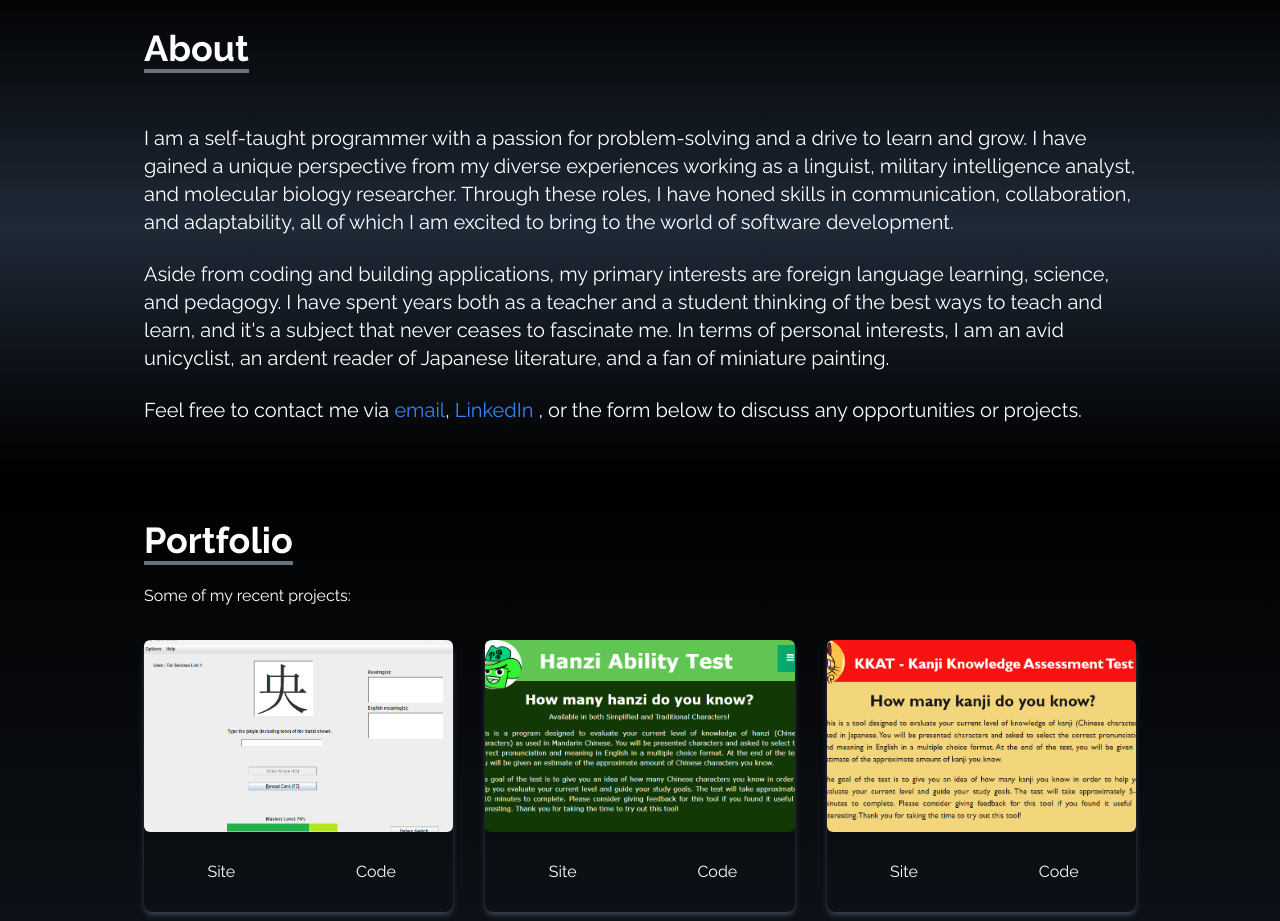
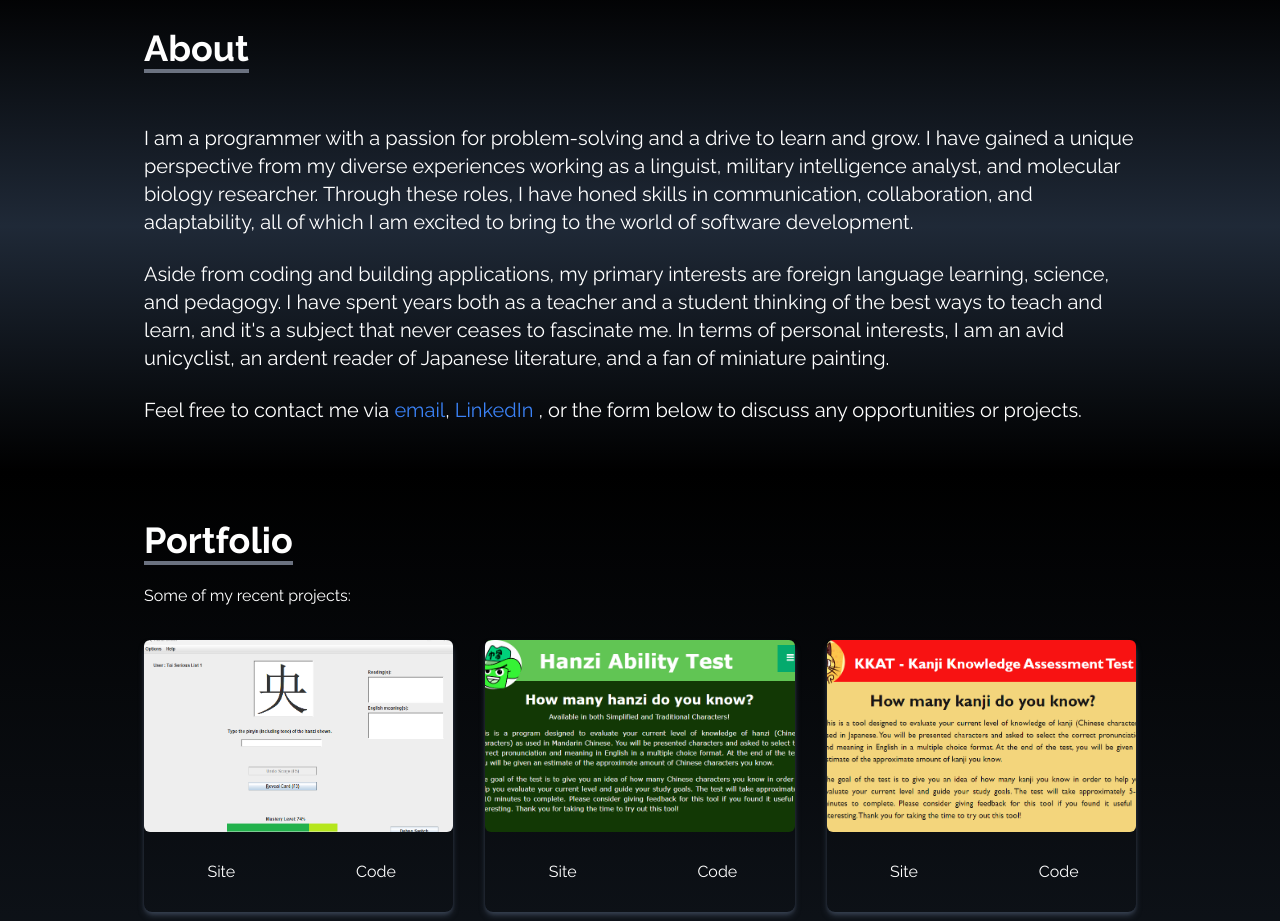
Before and after one commit to taiarima/portfolio-site, a React (Create React App) app: page / in a window 1280 px wide. Shown: the part 820-1741 px from the top of the page. Built offline with nearby package versions, Linux system fonts and the light colour scheme.

Commit message:
Fixed text in about section.

```diff
--- a/src/components/About.jsx
+++ b/src/components/About.jsx
@@ -13,12 +13,12 @@ const About = () => {
           </p>
         </div>
         <p className="text-xl mt-10">
-          I am a self-taught programmer with a passion for problem-solving and a
-          drive to learn and grow. I have gained a unique perspective from my
-          diverse experiences working as a linguist, military intelligence
-          analyst, and molecular biology researcher. Through these roles, I have
-          honed skills in communication, collaboration, and adaptability, all of
-          which I am excited to bring to the world of software development.
+          I am a programmer with a passion for problem-solving and a drive to
+          learn and grow. I have gained a unique perspective from my diverse
+          experiences working as a linguist, military intelligence analyst, and
+          molecular biology researcher. Through these roles, I have honed skills
+          in communication, collaboration, and adaptability, all of which I am
+          excited to bring to the world of software development.
         </p>
         <br />
         <p className="text-xl">
```
